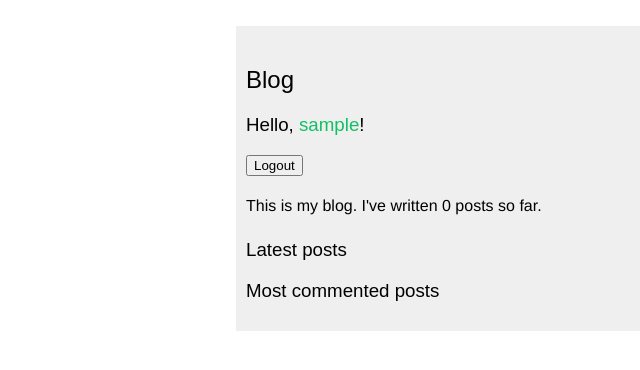
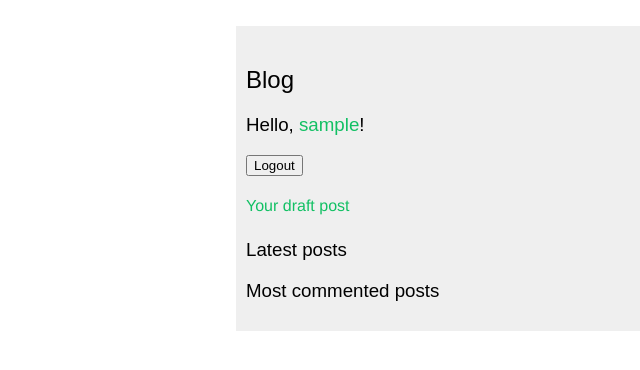
Before and after one commit to MuhutDil/TextBlog, a Django app: page / in a window 1280 px wide. Shown: the part 148-518 px from the top of the page, without its empty margins (640-1280 px from the left). Run offline with Django 5.2, Linux system fonts and the light colour scheme; the visitor is signed in with stand-in values (Sample User, id 1); data that the repository does not hold is empty; some web fonts are replaced.

Commit message:
Add page for draft posts

```diff
--- a/templates/base.html
+++ b/templates/base.html
@@ -31,14 +31,14 @@
         {% csrf_token %}
         <button type="submit">Logout</button>
       </form>
+      <p>
+        <a href="{% url 'draft' %}">Your draft post</a>
+      </p>
     {% else %}
       <h3>Please <a href="{% url 'signup' %}">Sign Up</a> or <a href="{% url 'login' %}">Log In</a>.</h3>
     {% endif %}
 
-    <p>
-      This is my blog.
-      I've written {% total_posts %} posts so far.
-    </p>
+
     <h3>Latest posts</h3>
     {% show_latest_posts 3 %}
     <h3>Most commented posts</h3>
--- a/templates/blog/detail.html
+++ b/templates/blog/detail.html
@@ -12,7 +12,6 @@
         </a>{% if not forloop.last %}, {% endif %}
       {% endfor %}
   <p class="date">
-    <!-- Published {{ post.publish }} by {{ post.author }} -->
     Published {{ post.publish }} by
     <a href="{{ post.author.get_absolute_url }}">
       {{ post.author }}
--- a/users/urls.py
+++ b/users/urls.py
@@ -6,4 +6,5 @@ from . import views
 urlpatterns = [
     path('signup', views.SignupPageView.as_view(), name='signup'),
     path('users/<username>/', views.user_detail, name='user_detail'),
+    path('draft/', views.user_draft, name='draft'),
 ]
```
Also changed, not shown: users/views.py (+12 -2 lines).
